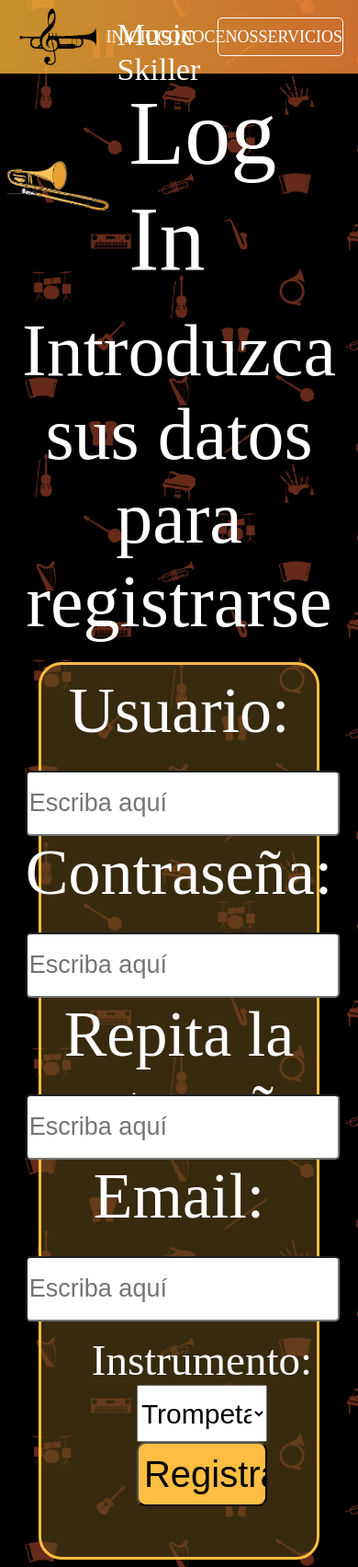
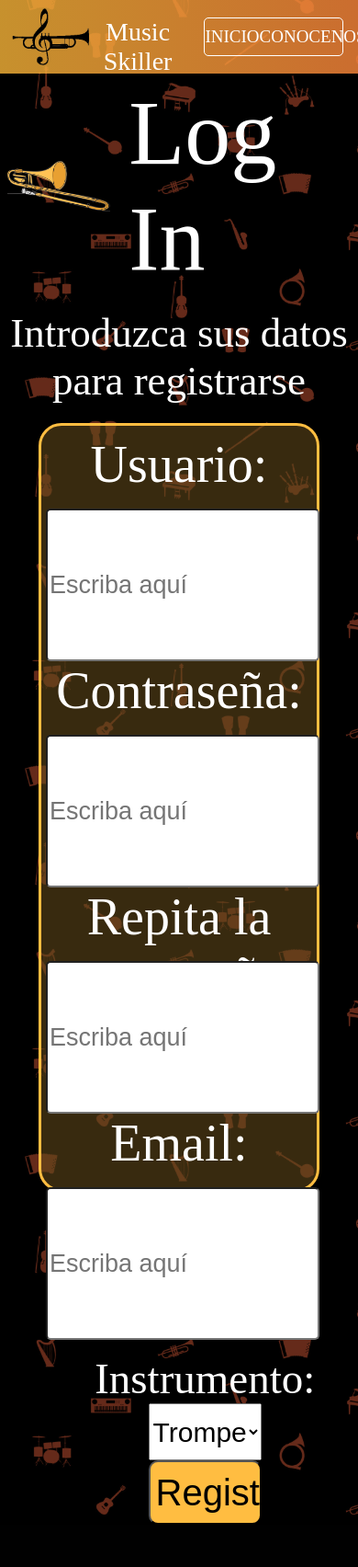
Before and after one commit to Arturmick/Music-Skiller, a PHP site: page /newUser.html in a window 390 px wide; the page is wider, and only the part inside the window is pictured. Shown: that part at 92% size. After the commit the page ends 1656 px from the top of that part, so only its background shows below. Run offline with PHP 8.4, Linux system fonts and the light colour scheme.

Commit message:
arreglado vista al 100% de zoom en tablet

```diff
--- a/css/styles.css
+++ b/css/styles.css
@@ -33,13 +33,12 @@ body {
     cursor: pointer;
 }
 .menu {
-    font-size: large;
+    font-size: 19px;
     margin-top: 19px;
-    width: 36%;
+    width: 40%;
     height: 40px;
     display: flex;
     align-items: center;
-    justify-content: right;
     border: 1px solid rgb(255, 255, 255);
     border-radius: 5px;
 }
@@ -58,15 +57,13 @@ body {
 #nombreCabecera {
     margin-right: 35px;
     margin-top: 19px;
-    font-size: 34px;
+    font-size: 28px;
     width: 20%;
 }
 .menu2 {
-    font-size: 30px;
+    font-size: 24px;
     margin-top: 19px;
-    padding-left: 8px;
     width: 12%;
-    margin-right: 30px;
     height: 40px;
     display: flex;
     align-items: center;
@@ -148,8 +145,8 @@ body {
     background-color: rgb(0, 0, 0);
     border: 1px solid white;
     width: 300px;
-    height: 65px;
-    font-size: 36px;
+    height: 46px;
+    font-size: 25px;
     display: flex;
     align-items: center;
     justify-content: center;
@@ -187,8 +184,8 @@ body {
 .ejercicios div {
     background-color: rgb(0, 0, 0);
     border: 1px solid white;
-    width: 300px;
-    height: 95px;
+    width: 250px;
+    height: 70px;
     font-size: 50px;
     display: flex;
     align-items: center;
@@ -224,7 +221,7 @@ body {
     align-items: center;
 }
 #ejercicios img {
-    width: auto;
+    width: 90%;
     height: 100%;
     object-fit: contain;
     border: 2px solid #ff6822;
@@ -243,8 +240,8 @@ justify-content: center;
 }
 .tonalidad {
     width: 100%;
-    height: 77px;
-    margin-top: 7px;
+    height: 55px;
+
     color: white;
     gap: 10px;
     display: flex;
@@ -298,7 +295,7 @@ justify-content: center;
 
 .controles {
     width: 100%;
-    margin-top: 20px;
+    margin-top: -10px;
     height: 125px;
     display: flex;
     justify-content: center;
@@ -323,7 +320,7 @@ justify-content: center;
     color: white;
     text-align: center;
     width: 100%;
-    font-size: 80px;
+    font-size: 45px;
    margin-top: 5%;
 }
 #formulario {
@@ -343,7 +340,7 @@ justify-content: center;
     display: flex;
     justify-content: center;
     text-align: center;
-    width: 100%;
+    width: 90%;
     height: auto;
     font-size: 20px;
 
@@ -377,13 +374,13 @@ justify-content: center;
 }
 #labels2 label {
     width: 100%;
-    height: 95px;
-    font-size: 70px;
+    height: 70px;
+    font-size: 56px;
 
 }
 #labels2 input {
     width: 100%;
-    height: 65px;
+    height: 160px;
     font-size: 27px;
     border-radius: 5px;
     margin-top: 10px;
@@ -439,22 +436,24 @@ justify-content: center;
 #decoracionLogin{
     border: 3px solid #ffbd41;
     background-color: #664c1b8e;
-    height: 750px;
+    height: 700px;
     border-radius: 25px;
     width: 70%;
     margin-left: auto;
     margin-right: auto;
-    margin-top: 100px;
+    margin-top: 40px;
 }
 #decoracionRegistro{
     border: 3px solid #ffbd41;
     background-color: #664c1b8e;
-    height: 970px;
+    height: 830px;
     border-radius: 25px;
     width: 80%;
     margin-left: auto;
     margin-right: auto;
     margin-top: 20px;
+    display: flex;
+    justify-content: center;
 
 }
 #newUserLink {
--- a/logOut.php
+++ b/logOut.php
@@ -23,7 +23,6 @@ session_destroy();
         <div>INICIO</div>
         <div>CONOCENOS</div>
         <div>SERVICIOS</div>
-        <div>PORFOLIO</div>
 
     </div>
     <?php if (isset($_SESSION['nick'])) { ?>
--- a/userData.php
+++ b/userData.php
@@ -20,7 +20,6 @@ session_start();
         <div>INICIO</div>
         <div>CONOCENOS</div>
         <div>SERVICIOS</div>
-        <div>PORFOLIO</div>
 
     </div>
     <?php if (isset($_SESSION['nick'])) { ?>
```
